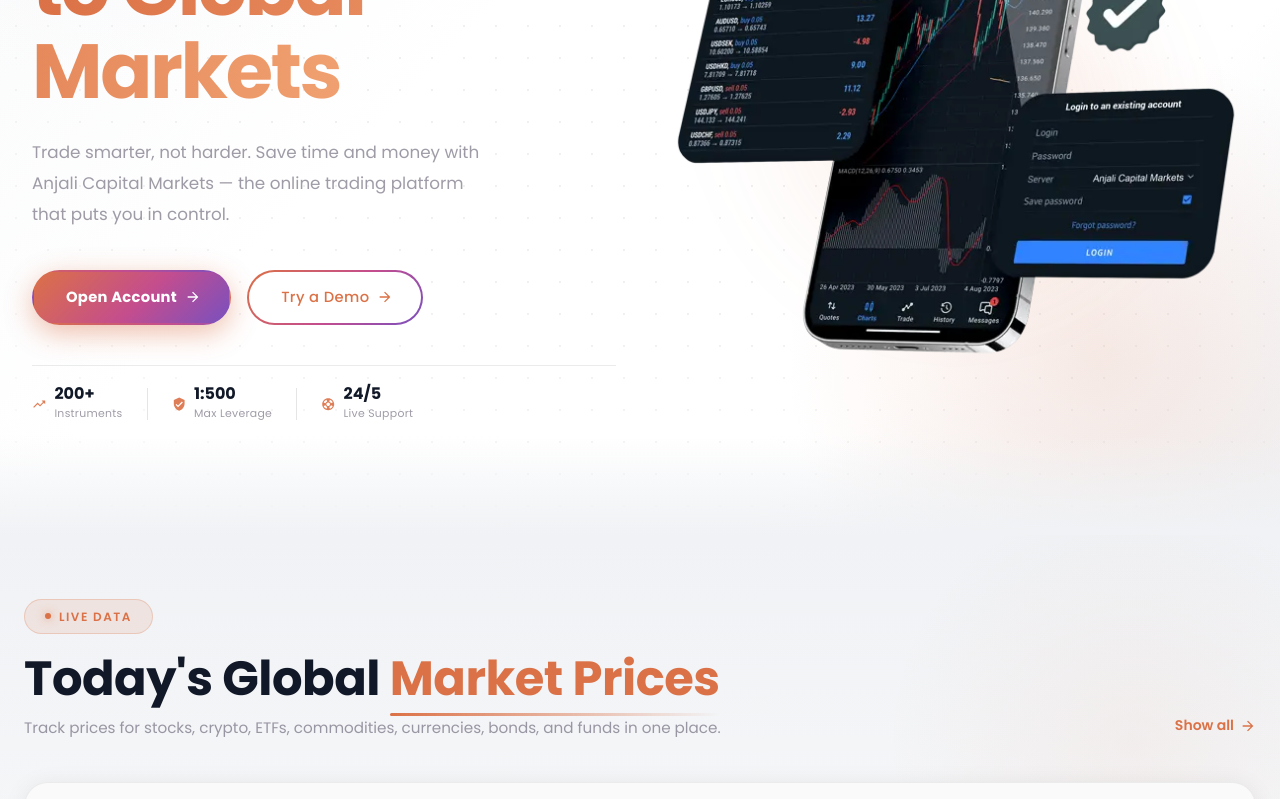
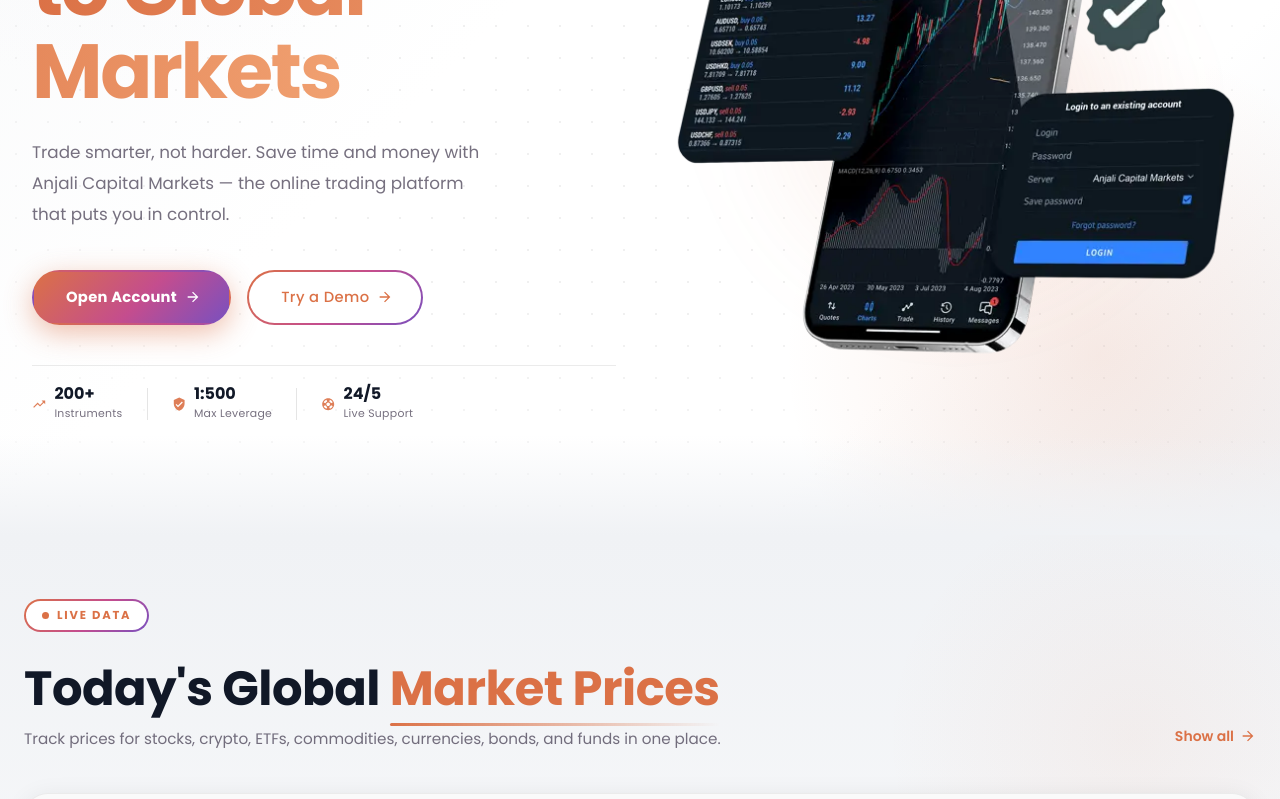
Before and after one commit to K-Uzma/anjali-capital-markets, a React (Vite) app: page / in a window 1280 px wide. Shown: the part 480-1279 px from the top of the page. Built offline with nearby package versions, Linux system fonts and the light colour scheme.

Commit message:
theme changed p4

```diff
--- a/src/components/homepage/subComponents/MarketPrices.jsx
+++ b/src/components/homepage/subComponents/MarketPrices.jsx
@@ -3,6 +3,7 @@ import { Box, Container, Typography, alpha } from "@mui/material";
 import { TrendingUp, TrendingDown, ArrowForward } from "@mui/icons-material";
 import { Link } from "react-router-dom";
 import { ACM_COLORS } from "../../../theme";
+import CustomCaption from "../../../common/CustomCaption";
 
 /* ─── Static market data ────────────────────────────────────── */
 const MARKET_DATA = {
@@ -795,41 +796,7 @@ const MarketPrices = () => {
       >
         {/* ── Header ── */}
         <Box sx={{ mb: { xs: 4, md: 5 } }}>
-          <Box
-            data-aos="fade-right"
-            sx={{
-              display: "inline-flex",
-              alignItems: "center",
-              gap: 1,
-              background: alpha(ACM_COLORS.orange, 0.12),
-              border: `1px solid ${alpha(ACM_COLORS.orange, 0.25)}`,
-              borderRadius: "100px",
-              px: 2.5,
-              py: 0.75,
-              mb: 2,
-            }}
-          >
-            <Box
-              sx={{
-                width: 6,
-                height: 6,
-                borderRadius: "50%",
-                background: ACM_COLORS.orange,
-                boxShadow: `0 0 8px ${alpha(ACM_COLORS.orange, 0.7)}`,
-              }}
-            />
-            <Typography
-              sx={{
-                color: ACM_COLORS.orange,
-                fontSize: "0.75rem",
-                fontWeight: 600,
-                letterSpacing: 1.5,
-                textTransform: "uppercase",
-              }}
-            >
-              Live Data
-            </Typography>
-          </Box>
+          <CustomCaption text="Live Data" />
 
           <Box
             sx={{
@@ -950,7 +917,9 @@ const MarketPrices = () => {
                     transition: "color 0.2s",
                     userSelect: "none",
                     "&:hover": {
-                      color: active ? ACM_COLORS.orange : ACM_COLORS.textPrimary,
+                      color: active
+                        ? ACM_COLORS.orange
+                        : ACM_COLORS.textPrimary,
                     },
                     "&::after": {
                       content: '""',
--- a/src/theme/index.jsx
+++ b/src/theme/index.jsx
@@ -15,7 +15,7 @@ export const ACM_COLORS = {
   // Text
   textPrimary: '#2d233b',
   textSecondary: 'rgba(45,35,59,0.65)',
-  textMuted: 'rgba(45,35,59,0.45)',
+  textMuted: 'rgba(45,35,59,0.65)',
   // Neutrals
   white: '#ffffff',
   black: '#000000',
```
